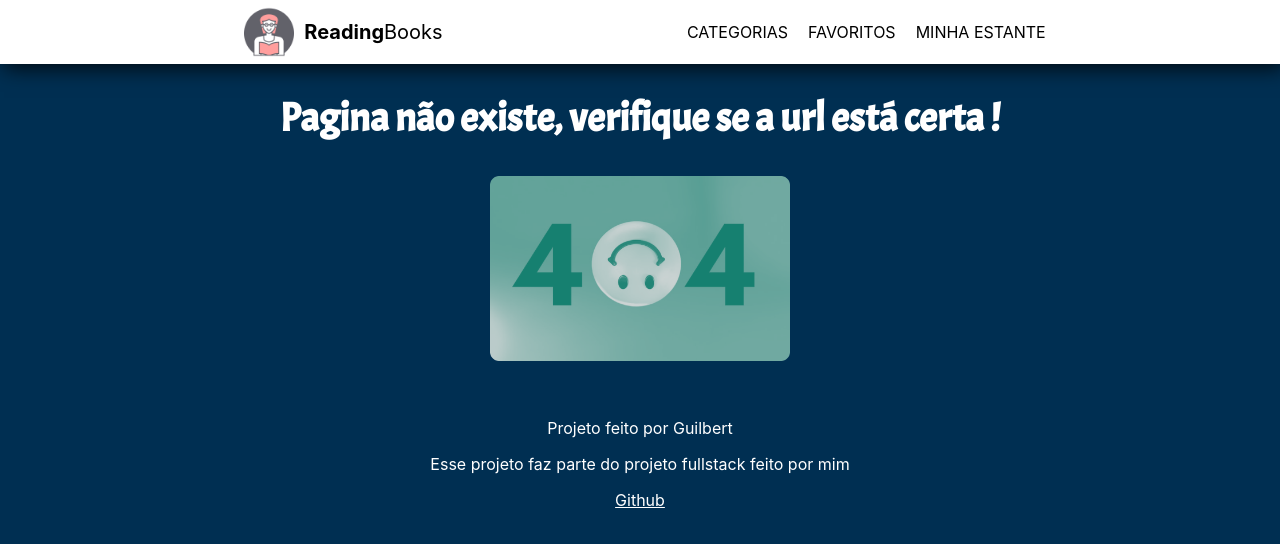
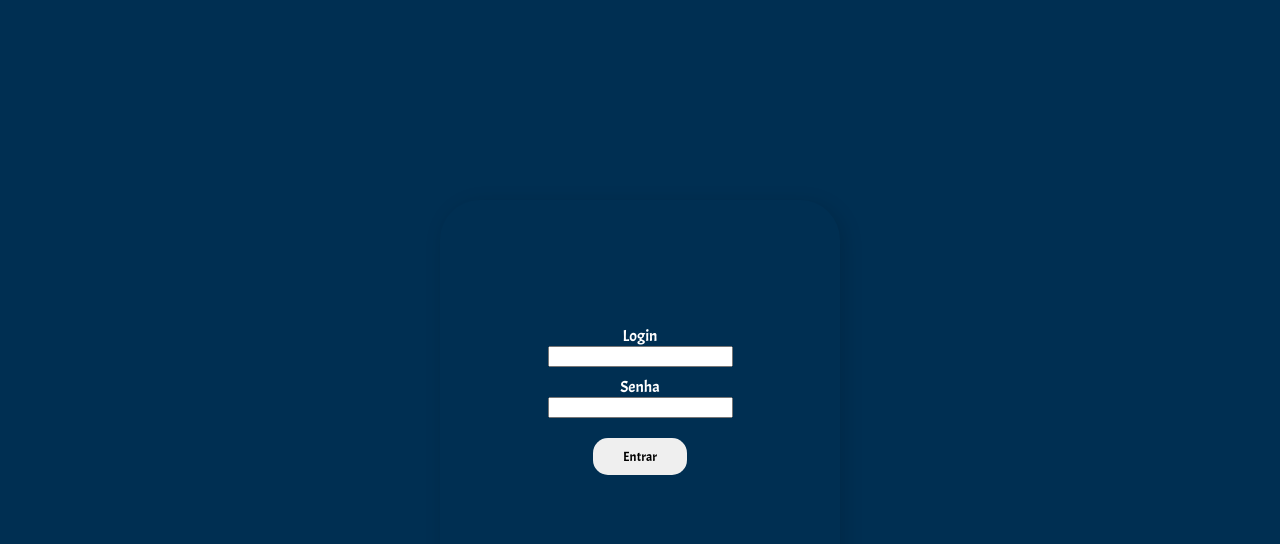
Before and after one commit to Guilbertoliveira/ReactBook, a React (Create React App) app: page /login in a window 1280 px wide. Shown: the top 544 px of the page. Built offline with nearby package versions, Linux system fonts and the light colour scheme.

Commit message:
chore: improvements code

```diff
--- /dev/null
+++ b/src/pages/Login/index.js
@@ -0,0 +1,19 @@
+import { FormStyled, SectionStyled, EmailStyled, PasswordStyled, ButtonStyled } from "./styles"
+
+export default function Login() {
+    return (
+        <SectionStyled>
+            <FormStyled>
+                <EmailStyled>
+                    <label>Login</label>
+                    <input type="email"></input>
+                </EmailStyled>
+                <PasswordStyled>
+                    <label>Senha</label>
+                    <input type="password"></input>
+                </PasswordStyled>
+                <ButtonStyled>Entrar</ButtonStyled>
+            </FormStyled>
+        </SectionStyled>
+    )
+}
--- /dev/null
+++ b/src/pages/Login/styles.js
@@ -0,0 +1,43 @@
+import styled from "styled-components";
+
+export const FormStyled = styled.form`
+display: flex;
+align-items: center;
+flex-direction: column;
+justify-content: center;
+color: white;
+box-shadow: 4px 4px 20px 0px rgba(0, 0, 0, 0.14);
+width: 300px;
+height: 300px;
+padding: 50px;
+border-radius: 40px;
+font-family: 'Acme', sans-serif;
+`
+
+export const SectionStyled = styled.section`
+display: flex;
+justify-content: center;
+align-items: center;
+height: 100vh;
+`
+
+export const EmailStyled = styled.div`
+display: flex;
+flex-direction: column;
+align-items: center;
+margin-bottom: 10px;
+`
+
+export const PasswordStyled = styled.div`
+display: flex;
+flex-direction: column;
+margin-bottom: 20px;
+align-items: center;
+`
+
+export const ButtonStyled = styled.button`
+border: none;
+padding: 10px 30px;
+border-radius: 15px;
+font-family: 'Acme', sans-serif;
+`
--- a/src/routes.js
+++ b/src/routes.js
@@ -4,6 +4,7 @@ import Favorite from 'pages/Favorite';
 import Home from 'pages/Home';
 import MyShelf from 'pages/MyShelf';
 import Theme from 'pages/Theme';
+import Login from 'pages/Login';
 import { BrowserRouter, Routes, Route } from 'react-router-dom';
 
 export default function RoutesPage() {
@@ -17,6 +18,7 @@ export default function RoutesPage() {
           <Route path="/estante" element={<MyShelf />} />
           <Route path="*" element={<PageError />} />
         </Route>
+        <Route path="/login" element={<Login></Login>}></Route>
       </Routes>
     </BrowserRouter>
   );
```
